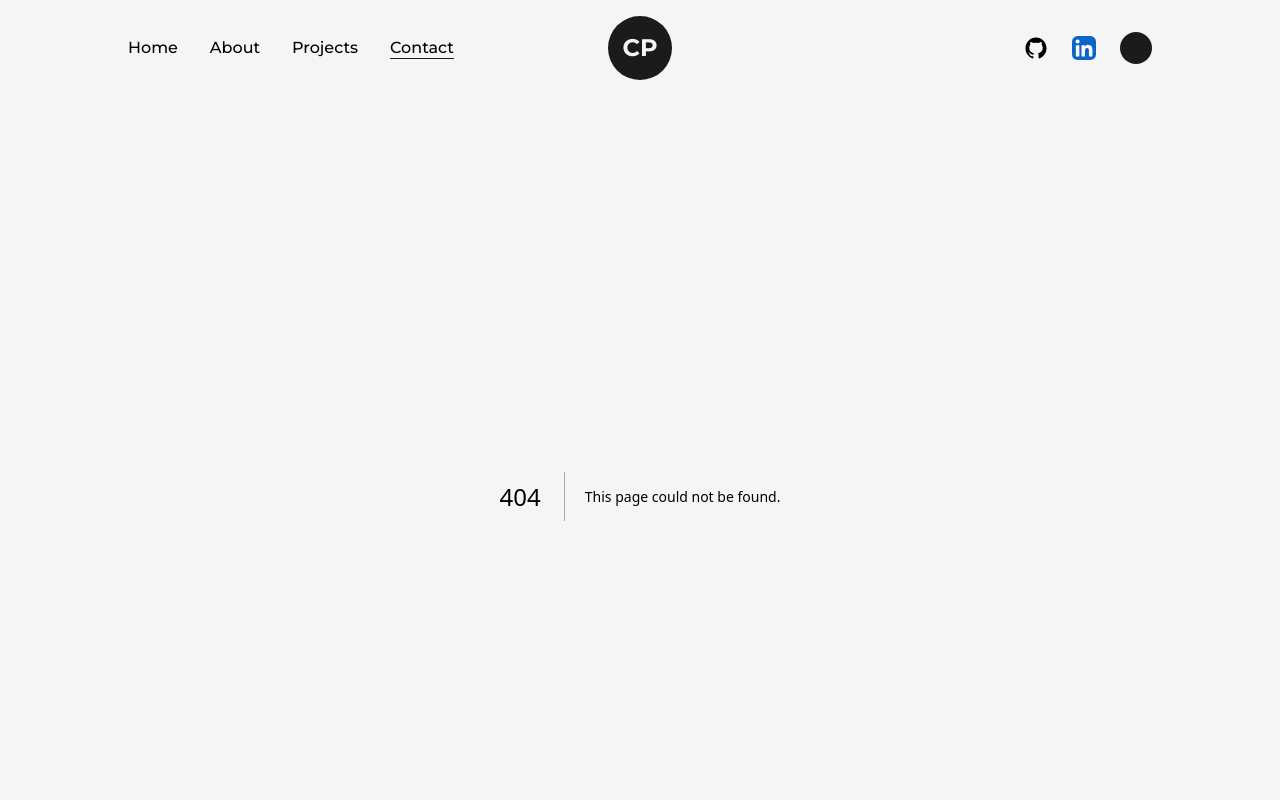
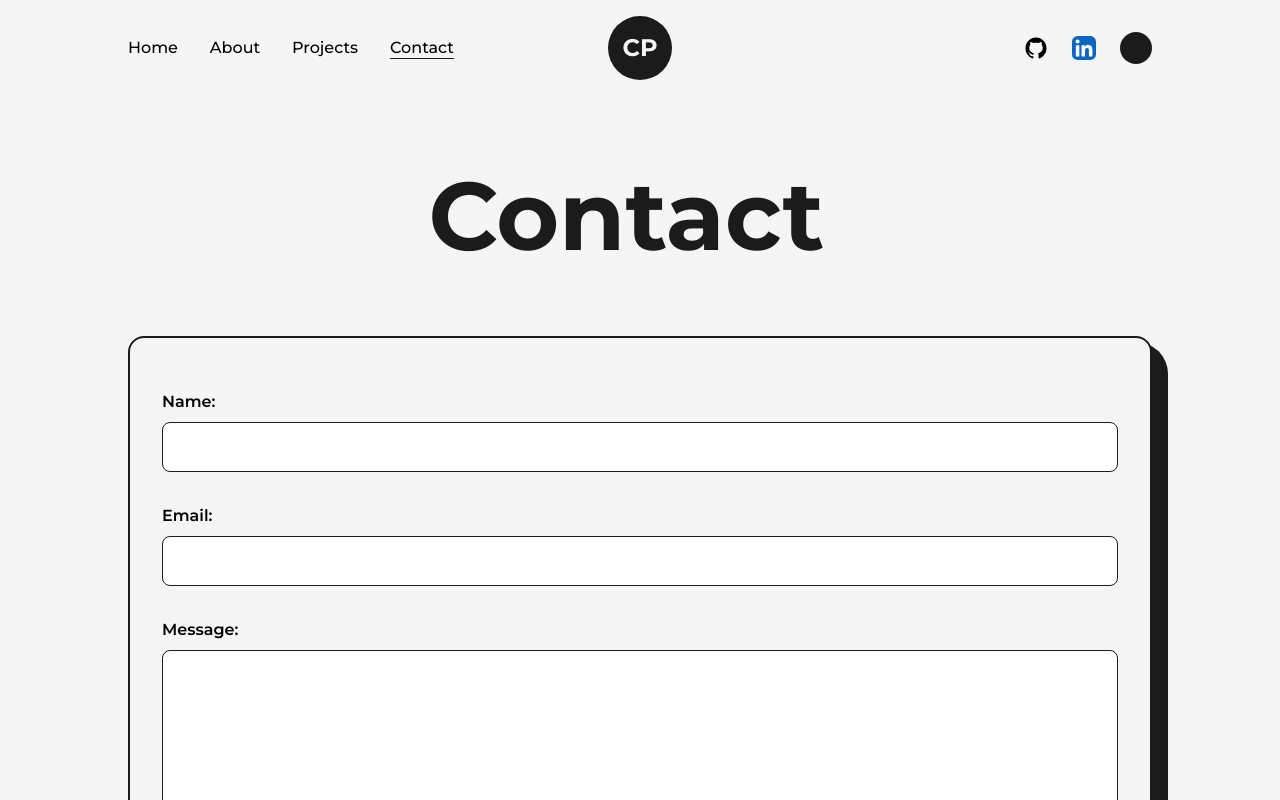
Before and after one commit to cpcastells/cpcastells_portfolio, a Next.js app: page /contact in a window 1280 px wide. Before the commit this address had no page. Shown: the top 800 px of the page. Built offline with nearby package versions, Linux system fonts and the light colour scheme; no server answers.

Commit message:
Create Contact page

```diff
--- /dev/null
+++ b/src/app/contact/page.tsx
@@ -0,0 +1,28 @@
+import AnimatedText from "@/components/AnimatedText/AnimatedText";
+import { ContactForm } from "@/components/ContactForm/ContactForm";
+import Layout from "@/components/Layout/Layout";
+import React from "react";
+
+const serviceId = process.env.SERVICE as string;
+const templateId = process.env.TEMPLATE as string;
+const publicKey = process.env.PUBLIC_KEY as string;
+
+const page = (): React.ReactElement => {
+  return (
+    <main className="w-full min-h-screen flex flex-col items-center">
+      <Layout className="pt-16 flex flex-col items-center">
+        <AnimatedText
+          text="Contact"
+          className="text-8xl mb-16 lg:text-7xl sm:mb-8 sm:text-6xl xs:text-4xl"
+        />
+        <ContactForm
+          publicKey={publicKey}
+          serviceId={serviceId}
+          templateId={templateId}
+        />
+      </Layout>
+    </main>
+  );
+};
+
+export default page;
--- a/src/app/page.tsx
+++ b/src/app/page.tsx
@@ -8,7 +8,7 @@ import HireMe from "@/components/HireMe/HireMe";
 export default function Home() {
   return (
     <main className="flex items-center text-dark w-full dark:text-light min-h-screen">
-      <Layout className="pt-0 md:p-16 xl:pt-0 sm:pt-8">
+      <Layout className="m-auto pt-0 md:p-16 xl:pt-0 sm:pt-8">
         <AnimatedText
           text="Hi! I'm"
           className="text-6xl mt-16 text-center xl:text-5xl lg:text-6xl md:mt-12 sm:text-3xl sm:mt-7"
--- a/src/components/ContactForm/ContactForm.tsx
+++ b/src/components/ContactForm/ContactForm.tsx
@@ -56,7 +56,7 @@ export const ContactForm = ({
             type="text"
             id="username"
             name="user_name"
-            className="p-3 rounded-lg"
+            className="p-3 rounded-lg border border-solid border-dark"
           />
         </div>
         <div className="w-full flex flex-col gap-2 pt-5">
@@ -70,7 +70,7 @@ export const ContactForm = ({
             type="email"
             id="email"
             name="user_email"
-            className="p-3 rounded-lg"
+            className="p-3 rounded-lg border border-solid border-dark"
           />
         </div>
         <div className="w-full flex flex-col gap-2 pt-5">
@@ -83,7 +83,7 @@ export const ContactForm = ({
           <textarea
             id="message"
             name="message"
-            className="h-72 p-4 rounded-lg"
+            className="h-72 p-4 rounded-lg border border-solid border-dark"
           />
         </div>
         <button
```
